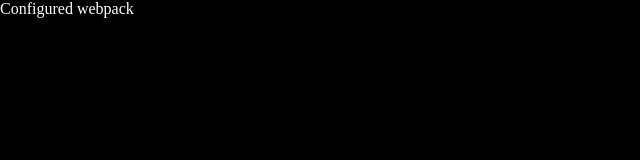
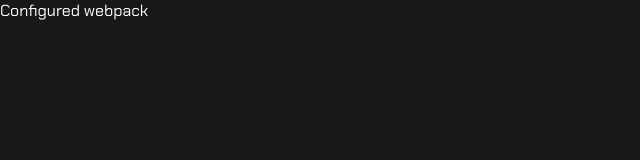
Before and after one commit to pewpowder/Verstochka, a website built with webpack: page src/index.html in a window 1280 px wide. Shown: the whole page, without its empty margins (0-640 px from the left). Built offline with nearby package versions, Linux system fonts and the light colour scheme.

Commit message:
add styles variables

```diff
--- a/package.json
+++ b/package.json
@@ -4,9 +4,8 @@
   "description": "VRNas figma design implementation",
   "main": "src/index.js",
   "scripts": {
-    "clean": "rm dist/bundle.js",
     "dev": "webpack server",
-    "prod": "webpack --mode production"
+    "build": "webpack --mode production"
   },
   "repository": {
     "type": "git",
--- a/src/styles/main.scss
+++ b/src/styles/main.scss
@@ -1,3 +1,60 @@
+@import url('https://fonts.googleapis.com/css2?family=Chakra+Petch:ital,wght@0,300;0,400;0,500;0,600;0,700;1,300;1,400;1,500;1,600;1,700&display=swap');
+
+:root {
+  --family: 'Chakra Petch', sans-serif;
+
+  --fw-light: 300;
+  --fw-regular: 400;
+  --fw-medium: 400;
+  --fw-semi-bold: 600;
+  --fw-bold: 700;
+
+  --fs-h1: 64px;
+  --fs-h2: 48px;
+  --fs-h3: 40px;
+  --fs-h4: 36px;
+  --fs-h5: 32px;
+  --fs-h6: 28px;
+  --fs-h7: 20px;
+  --fs-h8: 20px;
+  --fs-h9: 18px;
+  --fs-h10: 16px;
+  --fs-h11: 16px;
+  --fs-h12: 14px;
+
+  --fs-body1: 16px;
+  --fs-body2: 14px;
+  --fs-body3: 12px;
+
+  --fs-caption1: 16px;
+  --fs-caption2: 14px;
+  --fs-caption3: 10px;
+
+  --fs-button1: 14px;
+  --fs-button2: 16px;
+
+  --lh-auto: auto;
+  --lh-xxl: 58px;
+  --lh-xl: 44px;
+  --lh-lg: 28px;
+  --lh-md: 20px;
+  --lh-sm: 14px;
+
+  --color-linear: linear-gradient(90deg, rgba(12,186,241,1) 17%, rgba(233,92,233,1) 61%);
+  --color-purple: #CA6AEB;
+  --color-blue: #19B5F1;
+
+  --color-black-100: #18181B;
+  --color-black-50: #252532;
+  --color-grey-1: #B0B0B2;
+  --color-grey-2: #D1D1D1;
+  --color-white: #FFFFFF;
+
+  --color-success: #00C566;
+  --color-error: #FF4747;
+  --color-warning: #FACC15;
+}
+
 *, *::before, *::after {
   box-sizing: border-box;
   margin: 0;
@@ -5,10 +62,9 @@
 }
 
 body {
-  background-color: #000;
-  color: #fff;
+  font-family: var(--family), sans-serif; // (sans-serif) So that linter doesn't swear, although it's declared in --family
+  font-size: var(--fs-body1);
+  font-weight: var(--fw-medium);
+  color: var(--color-white);
+  background-color: var(--color-black-100);
 }
-
-.main {
-
-}
```
